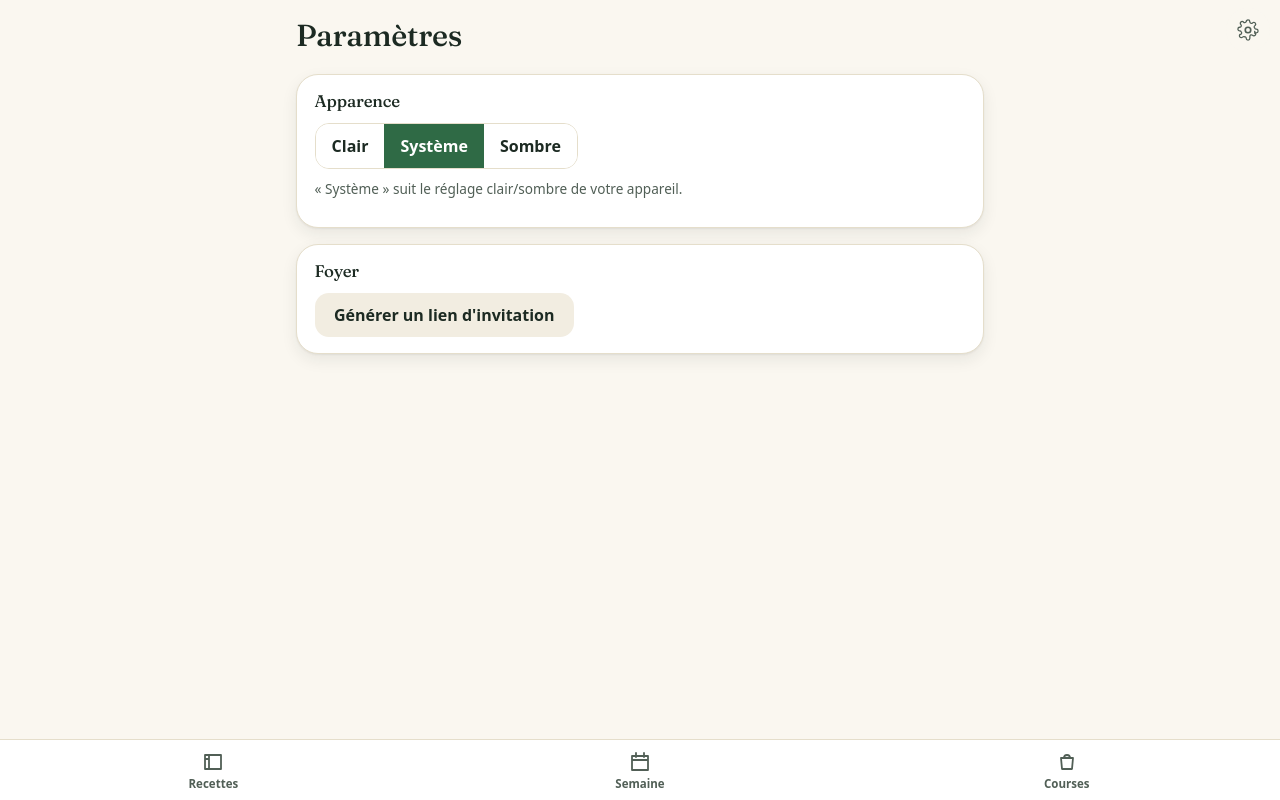
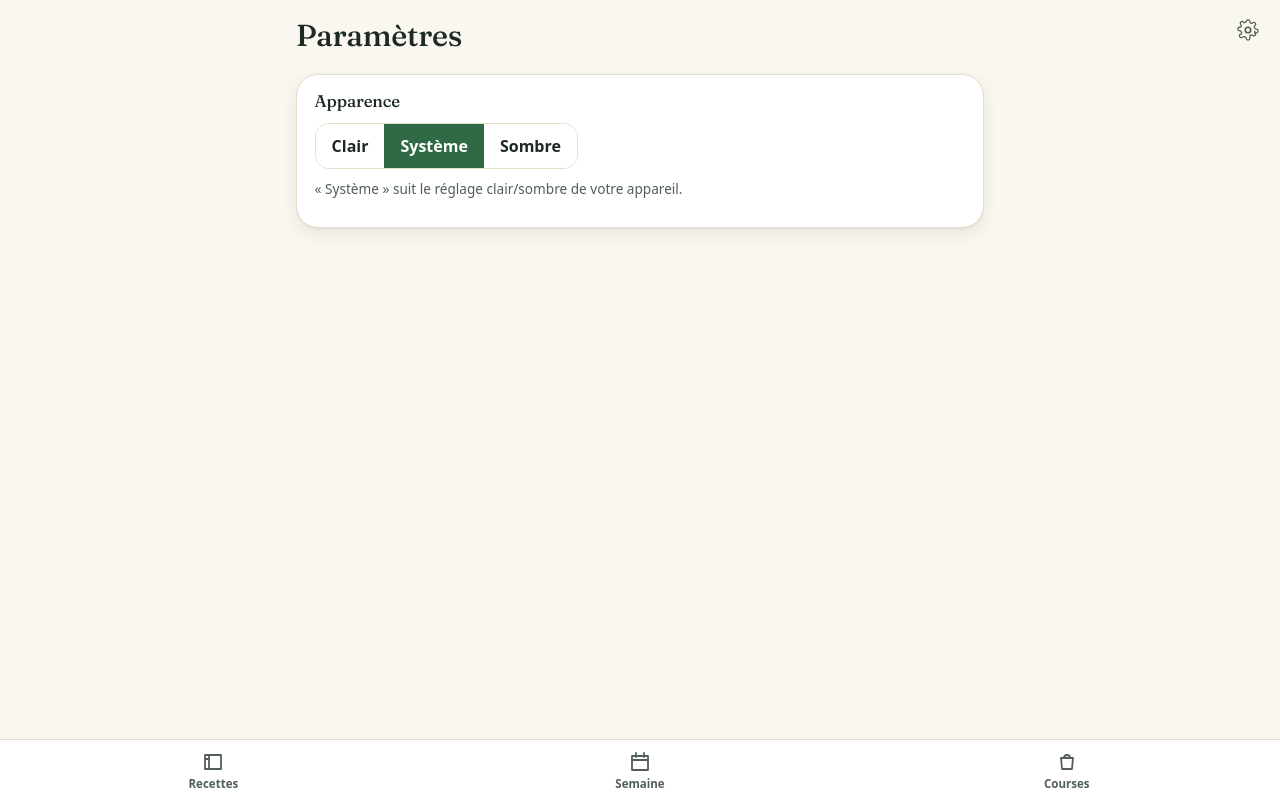
Before and after one commit to robinos33/week-meals, a React (Vite) app in the folder web/: page /settings in a window 1280 px wide. Built offline with nearby package versions, Linux system fonts and the light colour scheme; no server answers.

Commit message:
refactor: retire le lien d'invitation et son code mort
Le bouton "Generer un lien d'invitation" de l'ecran Parametres n'avait
ni handler ni appel API. Le newtype InvitationId n'etait reference nulle
part. L'approche par invitation est abandonnee pour la connexion.

```diff
--- a/web/src/routes/settings.tsx
+++ b/web/src/routes/settings.tsx
@@ -42,13 +42,6 @@ export function SettingsScreen() {
           « Système » suit le réglage clair/sombre de votre appareil.
         </p>
       </div>
-
-      <div className="card settings-section">
-        <h2>Foyer</h2>
-        <button className="btn" type="button">
-          Générer un lien d'invitation
-        </button>
-      </div>
     </section>
   );
 }
```
Also changed, not shown: 2 other files (tests, documents, lock files or other folders).
